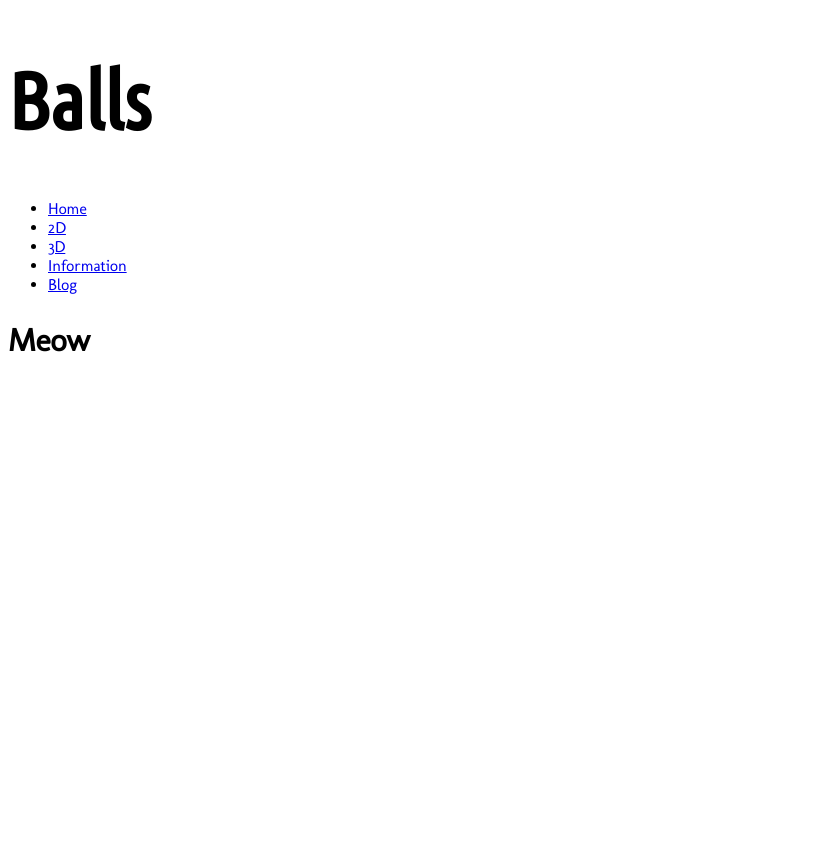
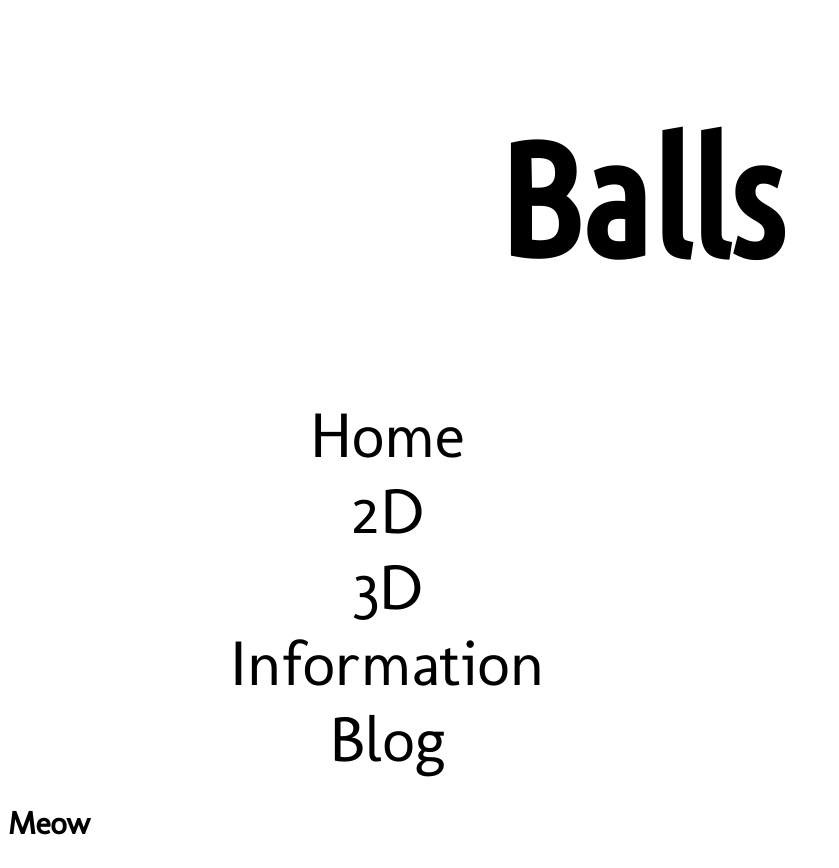
Before and after one commit to jeanettie/MySite, a plain HTML site: page index.html in a window 1280 px wide. Shown: the whole page, without its empty margins (0-839 px from the left). Before the commit the page ends 800 px from the top, so only its background shows below. Drawn offline with Linux system fonts and the light colour scheme.

Commit message:
styling nav bar

```diff
--- a/css/styles.css
+++ b/css/styles.css
@@ -1,6 +1,7 @@
 h1 {
 font-family: "Ubuntu Condensed";
-font-size: 80px;
+font-size: 10em;
+text-align: center;
 
 }
 
@@ -11,9 +12,51 @@ font-size: 2em;
 
 }
 
+/* Navigation Bar */
+
 nav {
+
     font-family: "Molengo";
 
+}
+
+nav ul  {
+    list-style-type: none;
+    margin: 0;
+    padding: 0;
+}
+
+
+nav ul li a {
+    display: block;
+    text-align: center;
+    font-size: 4em;
+    text-align: center;
+    text-decoration: none;
+    width: 60%;
+}
+
+/* Links */
+
+/* unvisited link */
+a:link {
+    color: black;
+}
+
+
+/* visited link */
+a:visited {
+    color: deepskyblue;
+}
+
+/* mouse over link */
+a:hover {
+    color: lightblue;
+}
+
+/* selected link */
+a:active {
+    color: deepskyblue;
 }
 
 
```
